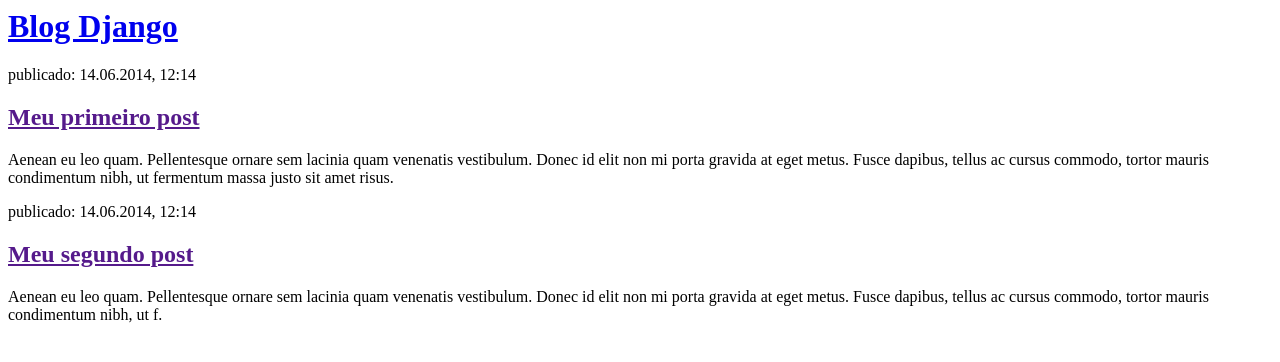
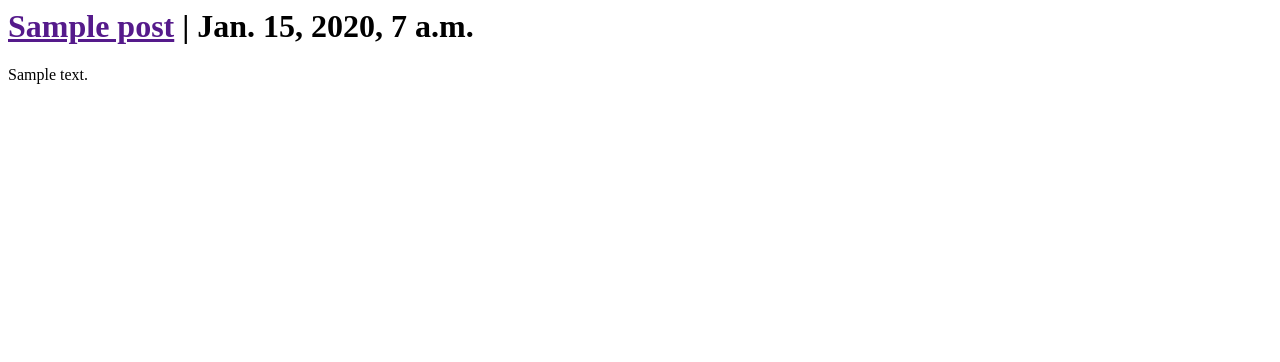
Before and after one commit to ph1987/my-first-blog, a Django app: template blog/templates/blog/post_list.html in a window 1280 px wide. Shown: the top 362 px of the page. Run offline with Django 3.2, Linux system fonts and the light colour scheme; the template is opened without the code that fills it: values that come from a table or form of the project are taken from there, others are empty; tables that the repository leaves empty hold one stand-in row (values such as "Sample post").

Commit message:
Modified templates to display posts from db

```diff
--- a/blog/templates/blog/post_list.html
+++ b/blog/templates/blog/post_list.html
@@ -4,19 +4,13 @@
 	</head>
 	<body>
 	<div>
-            <h1><a href="/">Blog Django</a></h1>
+
 	</div>
-
+	{% for post in posts %}
 	    <div>
-            <p>publicado: 14.06.2014, 12:14</p>
-            <h2><a href="">Meu primeiro post</a></h2>
-            <p>Aenean eu leo quam. Pellentesque ornare sem lacinia quam venenatis vestibulum. Donec id elit non mi porta gravida at eget metus. Fusce dapibus, tellus ac cursus commodo, tortor mauris condimentum nibh, ut fermentum massa justo sit amet risus.</p>
+		<h1><a href="">{{ post.title }}</a> | {{ post.published_date }}</h1>
+		<p>{{ post.text|linebreaksbr }}</p>
 	    </div>
-
-        <div>
-            <p>publicado: 14.06.2014, 12:14</p>
-            <h2><a href="">Meu segundo post</a></h2>
-            <p>Aenean eu leo quam. Pellentesque ornare sem lacinia quam venenatis vestibulum. Donec id elit non mi porta gravida at eget metus. Fusce dapibus, tellus ac cursus commodo, tortor mauris condimentum nibh, ut f.</p>
-        </div>
+	{% endfor %}
 	</body>
 </html>
--- a/blog/views.py
+++ b/blog/views.py
@@ -1,4 +1,7 @@
 from django.shortcuts import render
+from django.utils import timezone
+from .models import Post
 
 def post_list(request):
-    return render(request, 'blog/post_list.html', {})
+    posts = Post.objects.filter(published_date__lte=timezone.now()).order_by('published_date')
+    return render(request, 'blog/post_list.html', {'posts': posts})
```
Lines whose indentation alone changed are shown as unchanged.
